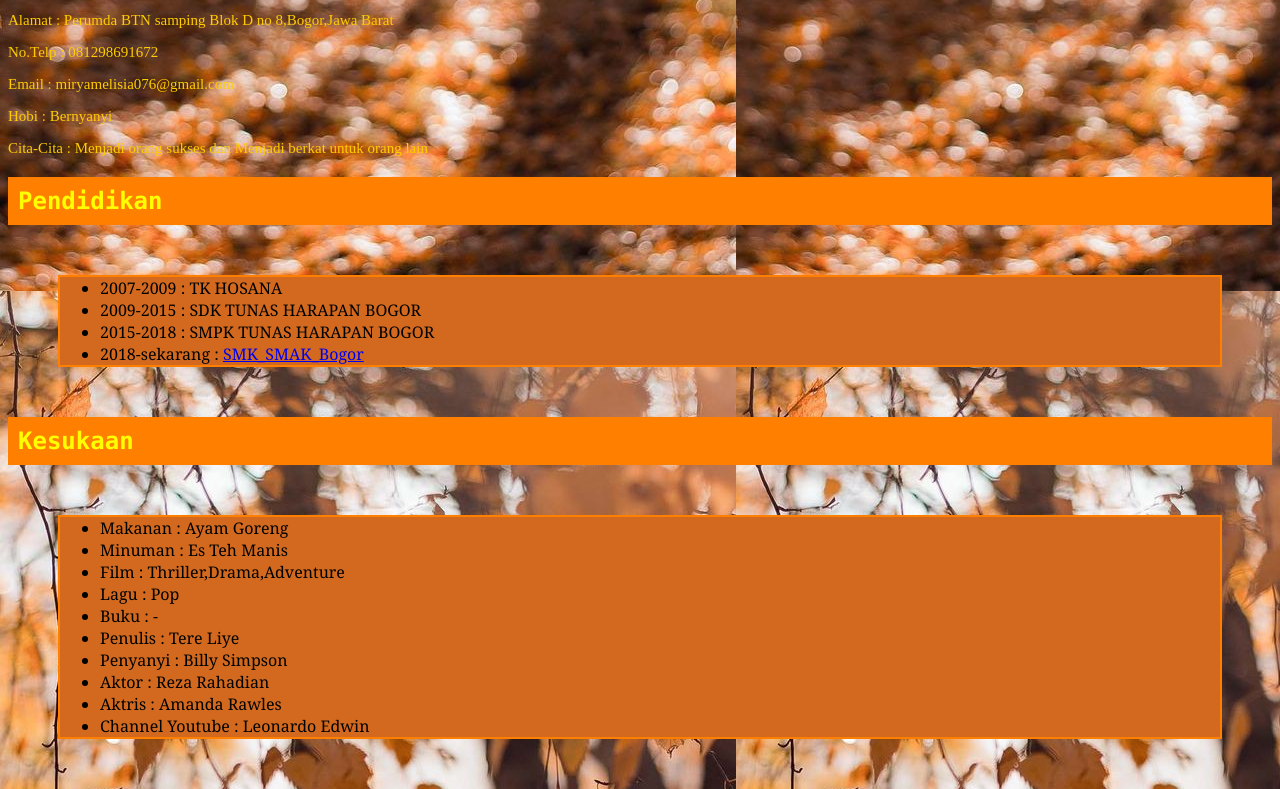
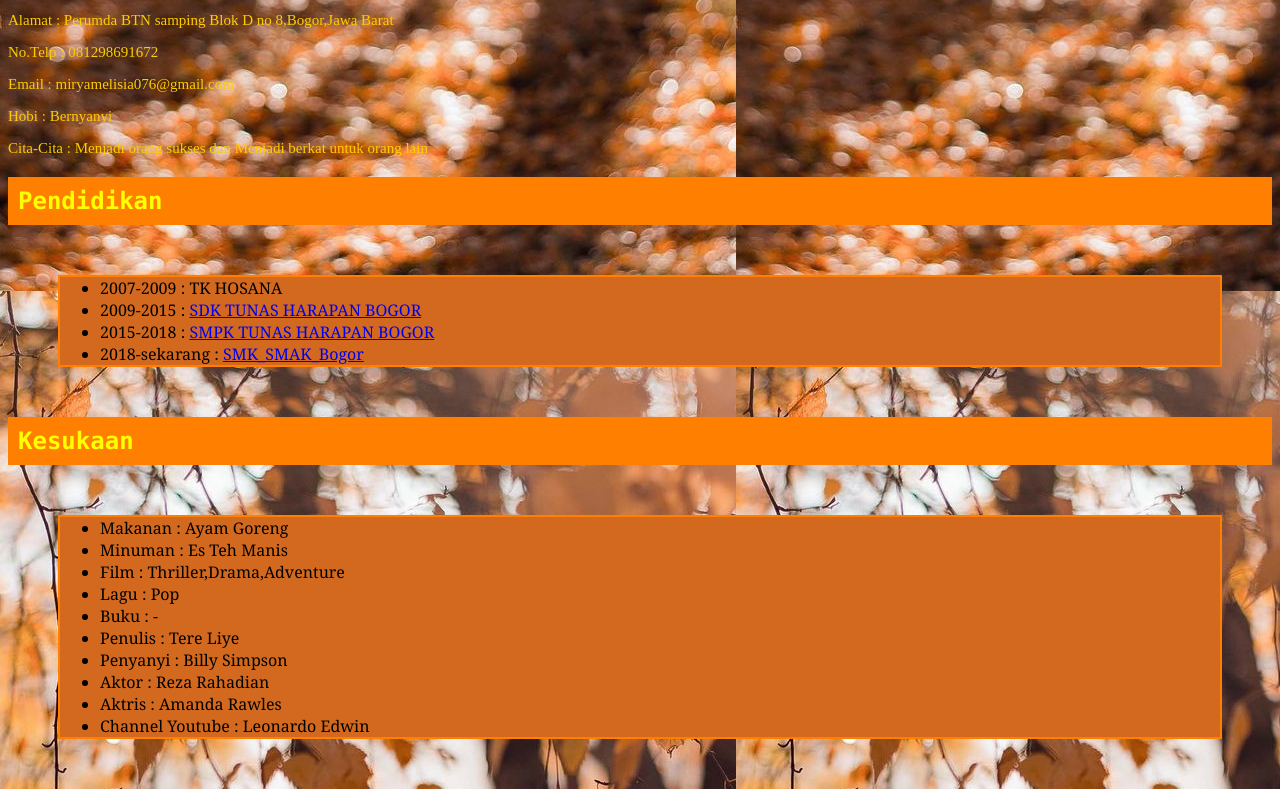
Before and after one commit to miryamelisia/miryamelisia.github.io, a plain HTML site: page index.html in a window 1280 px wide. Shown: the part 1302-2091 px from the top of the page. Drawn offline with Linux system fonts and the light colour scheme.

Commit message:
Update index.html

```diff
--- a/index.html
+++ b/index.html
@@ -28,8 +28,8 @@
 <h2>Pendidikan</h2>
 <ul>
 	<li>2007-2009 : TK HOSANA</li>
-	<li>2009-2015 : SDK TUNAS HARAPAN BOGOR</li>
-	<li>2015-2018 : SMPK TUNAS HARAPAN BOGOR</li>
+	<li>2009-2015 : <a href="http://www.tunasharapan.sch.id" target="_blank">SDK TUNAS HARAPAN BOGOR</a></li>
+	<li>2015-2018 : <a href="http://www.tunasharapan.sch.id" target="_blank">SMPK TUNAS HARAPAN BOGOR </a></li>
 	<li>2018-sekarang : <a href="http://www.smakbo.sch.id" target="_blank">SMK_SMAK_Bogor </a></li>
 </ul>
 
```
